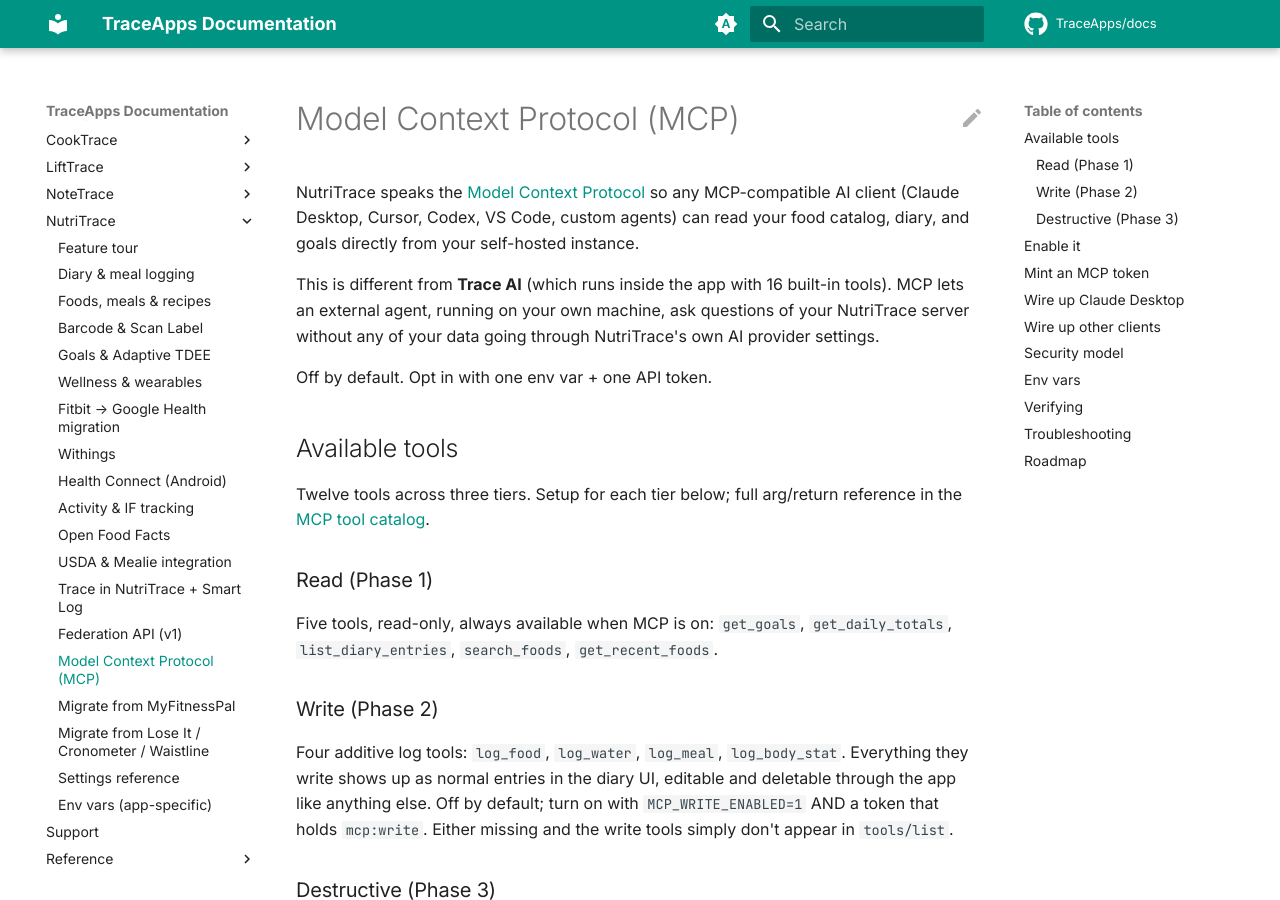
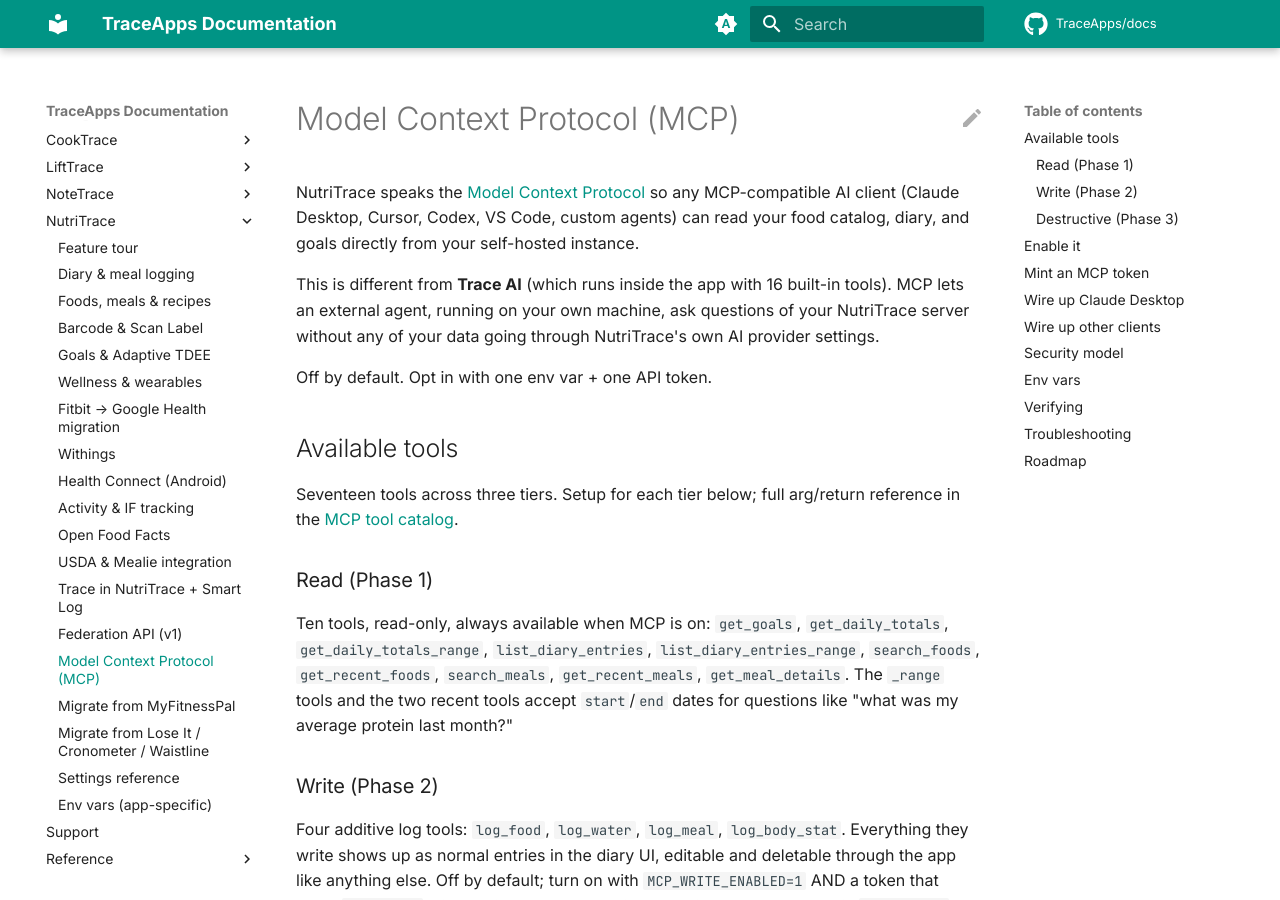
Before and after one commit to TraceApps/docs, an MkDocs documentation site: the page built from docs/nutritrace/mcp.md, in a window 1280 px wide and 900 px high. Built offline with MkDocs 1.6.1 and Material for MkDocs 9.7.7, drawn with Linux system fonts in a browser that asks for light colours; comment, search, counter and statistics services are not loaded.

Commit message:
docs(nutritrace) MCP date-range tools, correct read tool list and count
(cherry picked from commit ab73625c3e85ad057ffc9c6670400da48cdc050c)

```diff
--- a/docs/nutritrace/mcp.md
+++ b/docs/nutritrace/mcp.md
@@ -8,11 +8,11 @@ Off by default. Opt in with one env var + one API token.
 
 ## Available tools
 
-Twelve tools across three tiers. Setup for each tier below; full arg/return reference in the [MCP tool catalog](../reference/mcp-tools.md).
+Seventeen tools across three tiers. Setup for each tier below; full arg/return reference in the [MCP tool catalog](../reference/mcp-tools.md).
 
 ### Read (Phase 1)
 
-Five tools, read-only, always available when MCP is on: `get_goals`, `get_daily_totals`, `list_diary_entries`, `search_foods`, `get_recent_foods`.
+Ten tools, read-only, always available when MCP is on: `get_goals`, `get_daily_totals`, `get_daily_totals_range`, `list_diary_entries`, `list_diary_entries_range`, `search_foods`, `get_recent_foods`, `search_meals`, `get_recent_meals`, `get_meal_details`. The `_range` tools and the two recent tools accept `start`/`end` dates for questions like "what was my average protein last month?"
 
 ### Write (Phase 2)
 
```
